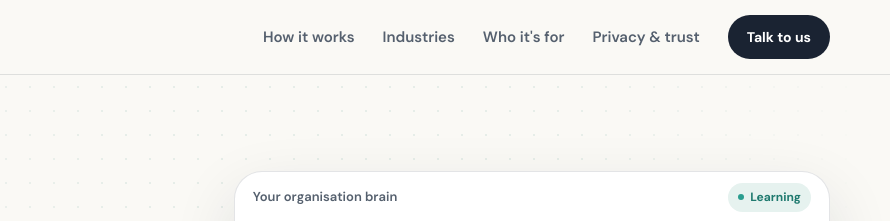
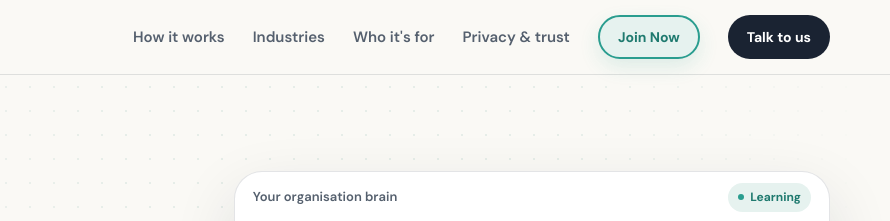
Before and after one commit to MindL00m/MindLoomInfo, a plain HTML site: page index.html in a window 1280 px wide. Shown: the top 221 px of the page, 390-1280 px from the left. Drawn offline with Linux system fonts and the light colour scheme.

Commit message:
linked to product

```diff
--- a/assets/styles.css
+++ b/assets/styles.css
@@ -89,6 +89,10 @@ h3 { font-size: 22px; letter-spacing: -.02em; line-height: 1.2; }
 .button-dark { background: var(--navy); color: var(--white); }
 .button-light { background: var(--white); color: var(--navy); }
 .button-ghost { border-color: var(--line); color: var(--ink); background: transparent; }
+.button-join { border: 2px solid var(--teal); color: var(--teal-dark); background: var(--teal-wash); box-shadow: 0 8px 20px rgba(42, 157, 143, .14); transition: transform .2s, box-shadow .2s, background .2s, color .2s, border-color .2s; }
+.button-join:hover { background: var(--teal-dark); border-color: var(--teal-dark); color: var(--white); box-shadow: 0 12px 26px rgba(31, 122, 111, .28); }
+.desktop-nav a.button-join { color: var(--teal-dark); font-size: 14px; font-weight: 700; }
+.desktop-nav a.button-join:hover { color: var(--white); }
 .text-link { display: inline-flex; align-items: center; gap: 8px; font-weight: 700; font-size: 15px; color: var(--teal-dark); text-decoration: none; }
 .text-link:hover { text-decoration: underline; }
 .on-dark .text-link, .bg-navy .text-link { color: var(--teal-light); }
--- a/index.html
+++ b/index.html
@@ -23,6 +23,7 @@
         <a href="industries.html">Industries</a>
         <a href="who-its-for.html">Who it's for</a>
         <a href="privacy.html">Privacy &amp; trust</a>
+        <a class="button button-small button-join" href="https://app.mindloomai.org">Join Now</a>
       </nav>
       <a class="button button-small button-dark desktop-cta" href="#contact">Talk to us</a>
       <button class="menu-button" type="button" aria-label="Open menu" aria-expanded="false" aria-controls="mobile-menu"><span></span><span></span></button>
@@ -32,6 +33,7 @@
       <a href="industries.html">Industries</a>
       <a href="who-its-for.html">Who it's for</a>
       <a href="privacy.html">Privacy &amp; trust</a>
+      <a class="button button-join" href="https://app.mindloomai.org">Join Now</a>
       <a class="button button-dark" href="#contact">Talk to us</a>
     </nav>
   </header>
```
Also changed, not shown: how-it-works.html (+2 -0 lines), industries.html (+2 -0 lines), privacy.html (+2 -0 lines), who-its-for.html (+2 -0 lines).
